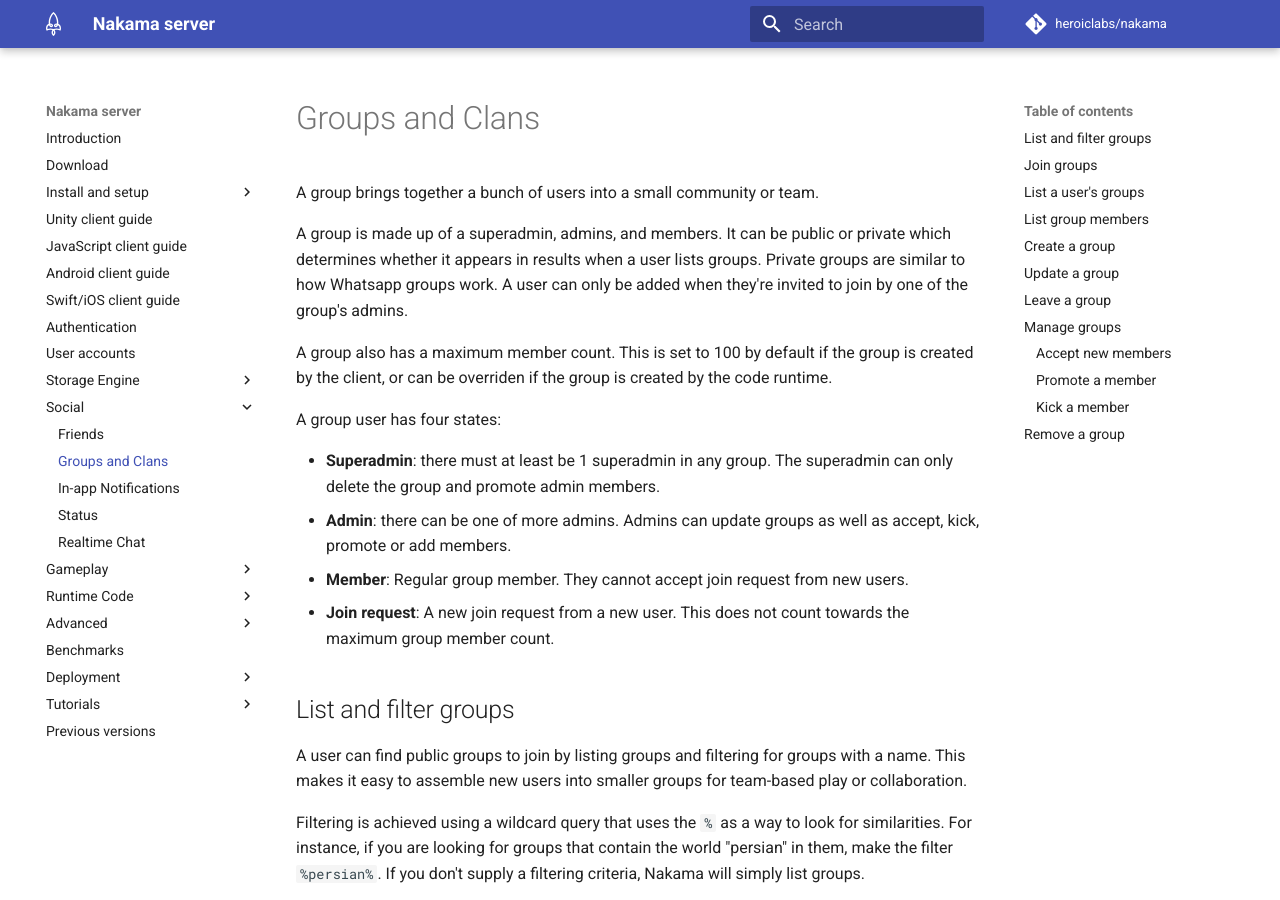
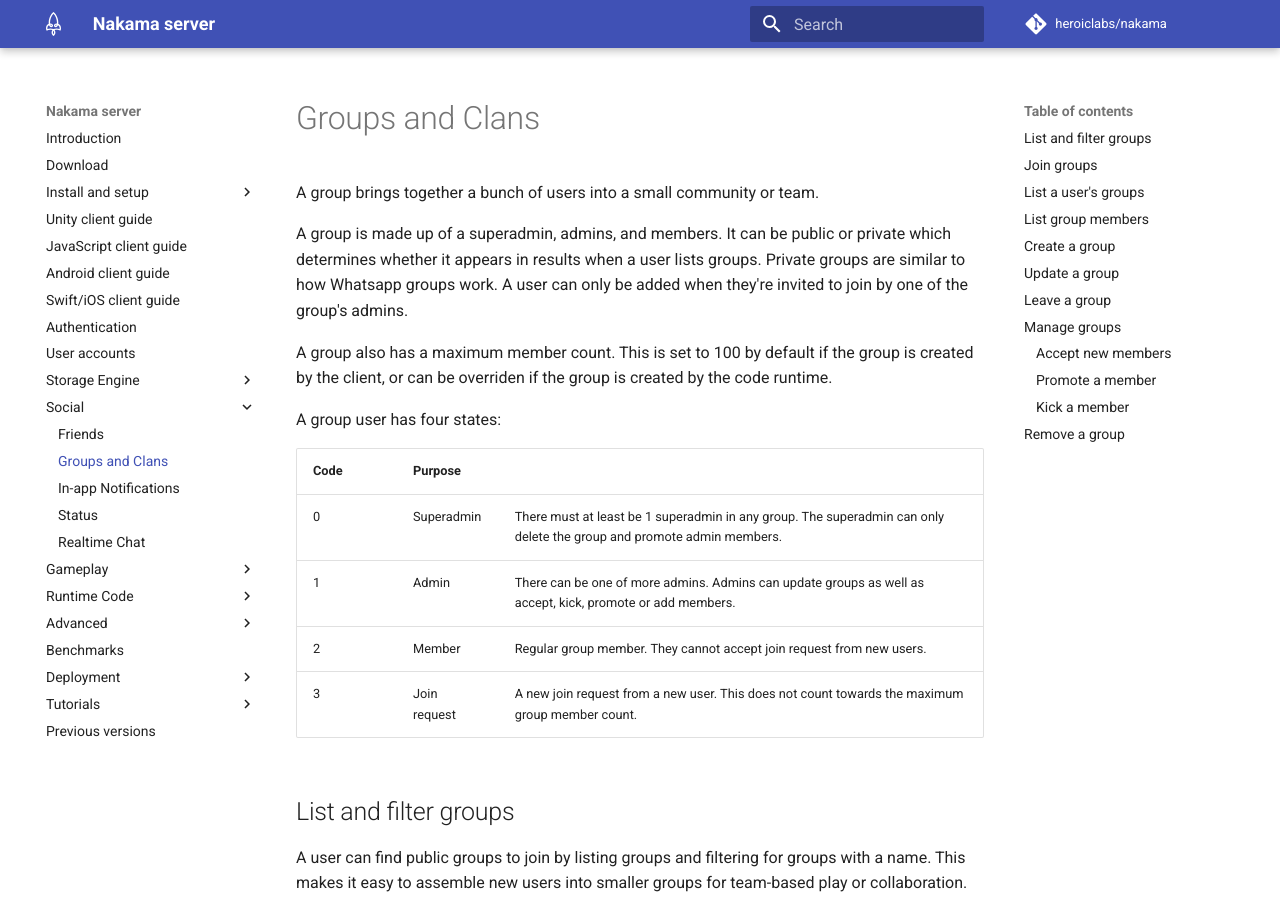
Before and after one commit to heroiclabs/nakama-docs, an MkDocs documentation site: the page built from docs/social-groups-clans.md, in a window 1280 px wide and 900 px high. Built offline with MkDocs 1.6.1 and Material for MkDocs 9.7.7, drawn with Linux system fonts in a browser that asks for light colours; comment, search, counter and statistics services are not loaded; old or Windows-style settings are respelled for this version of MkDocs.

Commit message:
Add docker config docs. Add friend and group state info

```diff
--- a/docs/social-groups-clans.md
+++ b/docs/social-groups-clans.md
@@ -8,10 +8,12 @@ A group also has a maximum member count. This is set to 100 by default if the gr
 
 A group user has four states:
 
-- __Superadmin__: there must at least be 1 superadmin in any group. The superadmin can only delete the group and promote admin members.
-- __Admin__: there can be one of more admins. Admins can update groups as well as accept, kick, promote or add members.
-- __Member__: Regular group member. They cannot accept join request from new users.
-- __Join request__: A new join request from a new user. This does not count towards the maximum group member count.
+| Code | Purpose | |
+| ---- | ------- | - |
+|    0 | Superadmin | There must at least be 1 superadmin in any group. The superadmin can only delete the group and promote admin members. |
+|    1 | Admin | There can be one of more admins. Admins can update groups as well as accept, kick, promote or add members. |
+|    2 | Member | Regular group member. They cannot accept join request from new users. |
+|    3 | Join request | A new join request from a new user. This does not count towards the maximum group member count. |
 
 ## List and filter groups
 
```
Also changed, not shown: docs/install-docker-quickstart.md (+66 -1 lines), docs/social-friends.md (+11 -2 lines).
